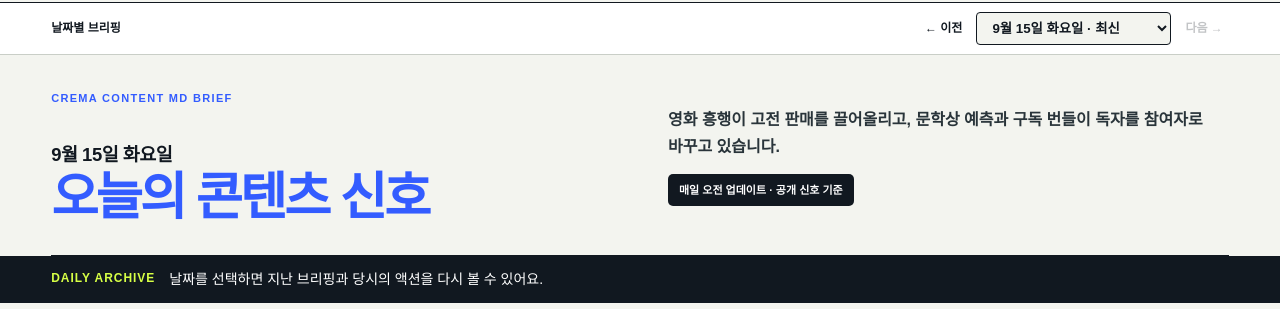
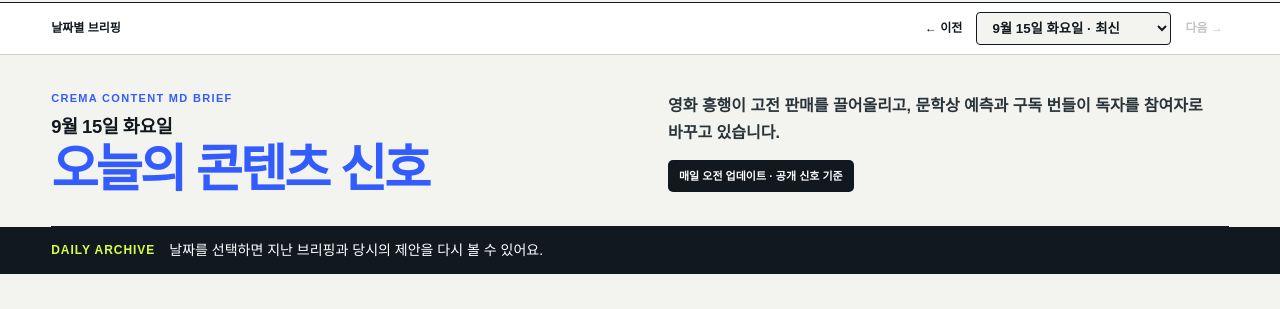
Before and after one commit to jeongyusun/cremaclub-md-brief, a plain HTML site: page index.html in a window 1280 px wide. Shown: the part 67-376 px from the top of the page. Drawn offline with Linux system fonts and the light colour scheme.

Commit message:
Reframe actions as new MD proposals

```diff
--- a/index.html
+++ b/index.html
@@ -1,7 +1,6 @@
-<!doctype html>
 <html lang="ko"><head><meta charset="utf-8"><meta name="viewport" content="width=device-width,initial-scale=1"><meta name="description" content="콘텐츠 MD를 위한 일일 트렌드·출판·프로모션 인사이트"><title>CREMA RADAR</title><link rel="stylesheet" href="styles.css?v=3"></head>
 <body data-page="home">
 <header class="topbar"><a class="brand" href="index.html"><i>C</i>CREMA <b>RADAR</b></a><nav><a data-nav="home" href="index.html">오늘</a><a data-nav="trends" href="trends.html">트렌드</a><a data-nav="books" href="books.html">도서</a><a data-nav="promotions" href="promotions.html">프로모션</a></nav><div class="update"><i class="dot"></i><span>DAILY</span><span data-updated></span></div></header>
-<main><section class="hero"><div><p class="eyebrow">CREMA CONTENT MD BRIEF</p><h1><span data-date-title></span><br><em>오늘의 콘텐츠 신호</em></h1></div><div><p class="hero-copy" data-headline></p><span class="today">매일 오전 업데이트 · 공개 신호 기준</span></div></section><div class="ticker"><b>DAILY ARCHIVE</b><span>날짜를 선택하면 지난 브리핑과 당시의 액션을 다시 볼 수 있어요.</span></div><section class="section"><div class="section-head"><h2>오늘의 레이더</h2><p>영역을 누르면 전체 소식과 원문을 볼 수 있어요.</p></div><div class="hub-grid" data-hubs></div></section><section class="section action-section"><div class="section-head"><h2>오늘 바로 할 일</h2><p>수집한 신호를 크레마클럽 업무로 번역했어요.</p></div><ol class="action-list" data-actions></ol></section><section class="section"><div class="insight"><h3>EDITOR'S SIGNAL</h3><p data-insight></p></div></section></main>
+<main><section class="hero"><div><p class="eyebrow">CREMA CONTENT MD BRIEF</p><h1><span data-date-title></span><br><em>오늘의 콘텐츠 신호</em></h1></div><div><p class="hero-copy" data-headline></p><span class="today">매일 오전 업데이트 · 공개 신호 기준</span></div></section><div class="ticker"><b>DAILY ARCHIVE</b><span>날짜를 선택하면 지난 브리핑과 당시의 제안을 다시 볼 수 있어요.</span></div><section class="section"><div class="section-head"><h2>오늘의 레이더</h2><p>영역을 누르면 전체 소식과 원문을 볼 수 있어요.</p></div><div class="hub-grid" data-hubs></div></section><section class="section action-section"><div class="section-head"><h2>오늘의 MD 제안</h2><p>외부의 움직임에서 크레마클럽이 새로 시작할 일을 설계했어요.</p></div><ol class="action-list" data-actions></ol></section><section class="section"><div class="insight"><h3>EDITOR'S SIGNAL</h3><p data-insight></p></div></section></main>
 <footer><b>CREMA RADAR</b><span>공개된 정보만을 바탕으로 정리한 콘텐츠 MD용 인사이트</span></footer><script src="data.js?v=3"></script><script src="app.js?v=3"></script>
 </body></html>
```
